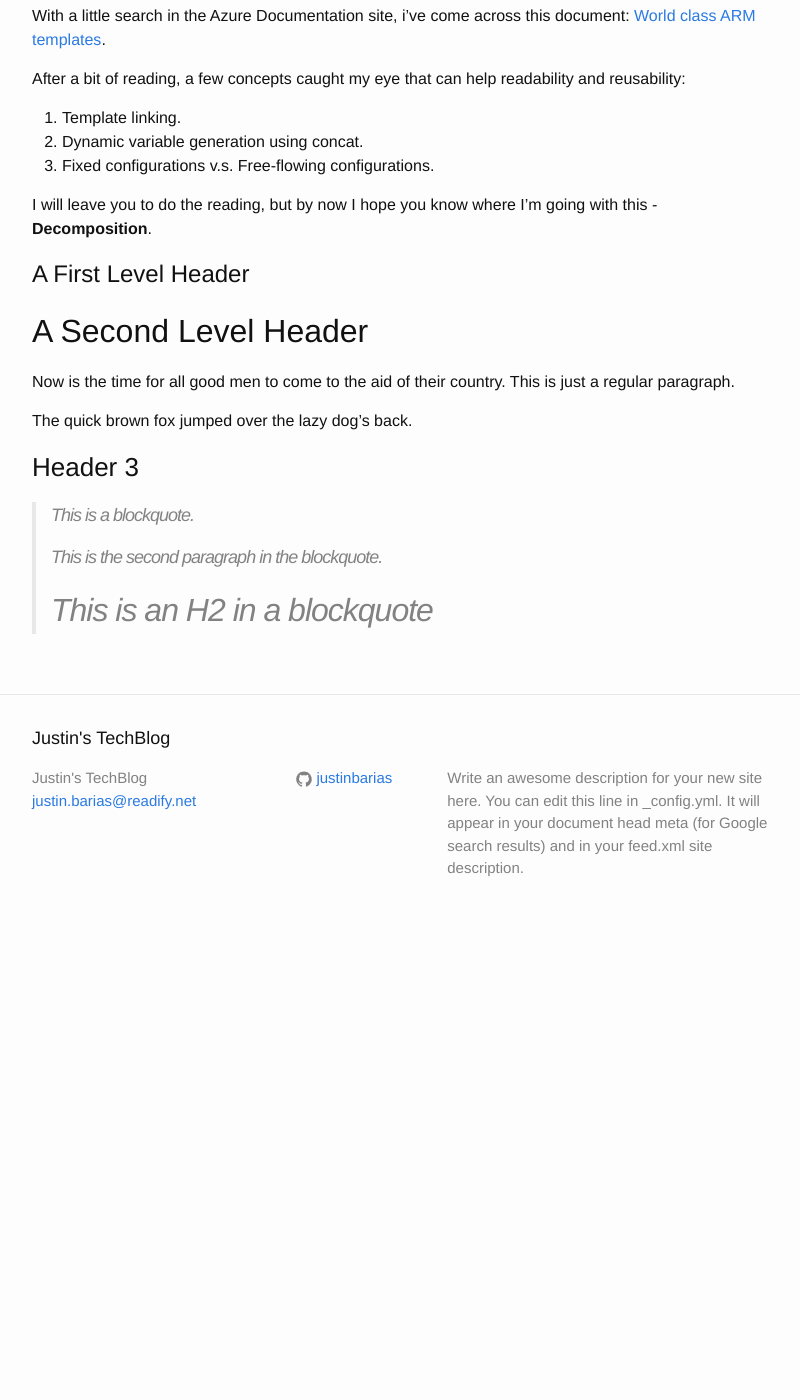
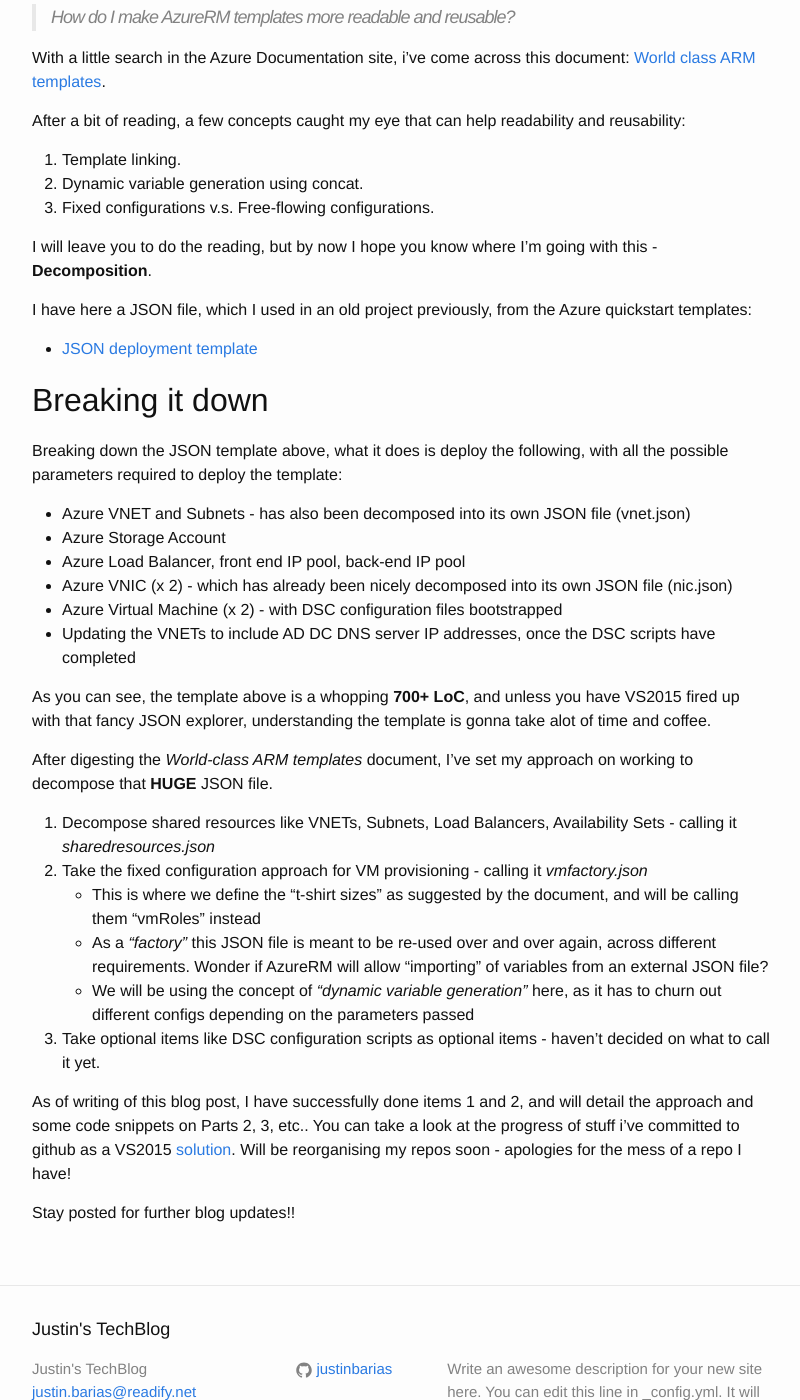
Before and after one commit to justinbarias/justinbarias.github.io, a Jekyll site: the page built from _posts/2016-05-19-firstblogpost.markdown, in a window 1280 px wide and 1400 px high, scrolled down 325 px. Shown: the whole window, without its empty margins (238-1038 px from the left). Built offline with Jekyll 4.4.1, drawn with Linux system fonts in a browser that asks for light colours; before the commit the page ends 1265 px from its top, so only the background shows below that; some of the changed text lies outside the part shown.

Commit message:
Finalised first blog post content

```diff
--- a/_posts/2016-05-19-firstblogpost.markdown
+++ b/_posts/2016-05-19-firstblogpost.markdown
@@ -1,41 +1,53 @@
 ---
 layout: post
-title:  "Decomposing AzureRM JSON templates"
+title:  "Decomposing AzureRM JSON templates - Part 1"
 date:   2016-05-19 10:12:00 +1000
 categories: DevOps, AzureRM, Infrastructure-as-code
 ---
 
 As my first post, I've decided to start talking about my current interest, *Infrastructure-as-Code* as part of my **DevOps** learning & practise.
 I've delved with JSON files in deploying full environments for either Dev, Test, and Production. An have asked the question:
+
 > How do I make AzureRM templates  more readable and reusable?
 
 With a little search in the Azure Documentation site, i've come across this document: [World class ARM templates](http://download.microsoft.com/download/8/E/1/8E1DBEFA-CECE-4DC9-A813-93520A5D7CFE/World%20Class%20ARM%20Templates%20-%20Considerations%20and%20Proven%20Practices.pdf).
 
 After a bit of reading, a few concepts caught my eye that can help readability and reusability:
-1.   Template linking.
+
+1.  Template linking.
 2.  Dynamic variable generation using concat.
 3.  Fixed configurations v.s. Free-flowing configurations.
 
 I will leave you to do the reading, but by now I hope you know where I'm going with this - **Decomposition**.
 
+I have here a JSON file, which I used in an old project previously, from the Azure quickstart templates:
 
-A First Level Header
-====================
+* [JSON deployment template](https://raw.githubusercontent.com/justinbarias/PowershellRepo/master/ARMDeploymentTemplates/ADDCARMTemplate.json)
 
-A Second Level Header
+Breaking it down
 ---------------------
+Breaking down the JSON template above, what it does is deploy the following, with all the possible parameters required to deploy the template:
 
-Now is the time for all good men to come to
-the aid of their country. This is just a
-regular paragraph.
+* Azure VNET and Subnets - has also been decomposed into its own JSON file (vnet.json)
+* Azure Storage Account
+* Azure Load Balancer, front end IP pool, back-end IP pool
+* Azure VNIC (x 2) - which has already been nicely decomposed into its own JSON file (nic.json)
+* Azure Virtual Machine (x 2) - with DSC configuration files bootstrapped
+* Updating the VNETs to include AD DC DNS server IP addresses, once the DSC scripts have completed
 
-The quick brown fox jumped over the lazy
-dog's back.
+As you can see, the template above is a whopping **700+ LoC**, and unless you have VS2015 fired up with that fancy JSON explorer, understanding the template is gonna take alot of time and coffee.
 
-### Header 3
+After digesting the *World-class ARM templates* document, I've set my approach on working to decompose that **HUGE** JSON file.
 
-> This is a blockquote.
->
-> This is the second paragraph in the blockquote.
->
-> ## This is an H2 in a blockquote
+1. Decompose shared resources like VNETs, Subnets, Load Balancers, Availability Sets - calling it *sharedresources.json*
+2. Take the fixed configuration approach for VM provisioning - calling it *vmfactory.json*
+* This is where we define the "t-shirt sizes" as suggested by the document, and will be calling them "vmRoles" instead
+* As a *"factory"* this JSON file is meant to be re-used over and over again, across different requirements. Wonder if AzureRM will allow "importing" of variables from an external JSON file?
+* We will be using the concept of *"dynamic variable generation"* here, as it has to churn out different configs depending on the parameters passed
+3. Take optional items like DSC configuration scripts as optional items - haven't decided on what to call it yet.
+
+As of writing of this blog post, I have successfully done items 1 and 2, and will detail the approach and some code snippets on Parts 2, 3, etc..
+You can take a look at the progress of stuff i've committed to github as a VS2015 [solution](https://github.com/justinbarias/PowershellRepo/raw/master/AzureResourceGroup1).
+Will be reorganising my repos soon - apologies for the mess of a repo I have!
+
+Stay posted for further blog updates!!
```
